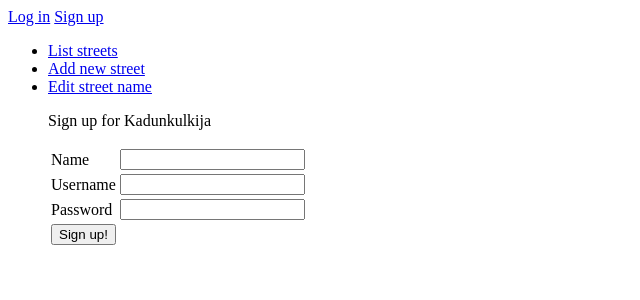
After one commit to noorary/kadunkulkija, a Flask app: page /auth/signup in a window 1280 px wide. The commit adds this page. Shown: the top 300 px of the page, without its empty margins (0-640 px from the left). Run offline with Flask 2, Linux system fonts and the light colour scheme.

Commit message:
rekistöröityminen toteutettu

```diff
--- a/application/auth/forms.py
+++ b/application/auth/forms.py
@@ -7,3 +7,11 @@ class LoginForm(FlaskForm):
 
     class Meta:
         csrf = False
+
+class SignupForm(FlaskForm):
+    name = StringField("Name")
+    username = StringField("Username")
+    password = PasswordField("Password")
+
+    class Meta:
+      csrf = False
--- a/application/auth/views.py
+++ b/application/auth/views.py
@@ -1,9 +1,10 @@
 from flask import render_template, request, redirect, url_for
 from flask_login import login_user, logout_user
 
-from application import app
+from application import app, db
 from application.auth.models import User
 from application.auth.forms import LoginForm
+from application.auth.forms import SignupForm
 
 @app.route("/auth/login", methods = ["GET", "POST"])
 def auth_login():
@@ -11,7 +12,7 @@ def auth_login():
         return render_template("auth/loginform.html", form = LoginForm())
 
     form = LoginForm(request.form)
-    # mahdolliset validoinnit
+    # TO DO validoinnit
 
     user = User.query.filter_by(username=form.username.data, password=form.password.data).first()
     if not user:
@@ -26,3 +27,25 @@ def auth_login():
 def auth_logout():
     logout_user()
     return redirect(url_for("index"))
+
+@app.route("/auth/signup", methods = ["GET", "POST"])
+def auth_signup():
+    if request.method == "GET":
+      return render_template("auth/signupform.html", form = SignupForm())
+
+    form = SignupForm(request.form)
+    # TO DO validioinnit
+
+    # TO DO lisää uuden käyttäjän tiedot tietokantaan
+
+    form = SignupForm(request.form)
+
+    u = User(form.name.data, form.username.data, form.password.data)
+
+    db.session().add(u)
+    db.session().commit()
+
+
+    # TO DO kahta samaa käyttäjänimeä ei voi olla
+    # TO DO ilmoitetaan rekistöröitymisen onnistumisesta
+    return redirect(url_for("auth_login"))
--- /dev/null
+++ b/application/templates/auth/signupform.html
@@ -0,0 +1,39 @@
+{% extends "layout.html" %}
+
+{% block body %}
+{{ error }}
+<form method="POST" action="{{ url_for('auth_signup') }}">
+
+  <p> Sign up for Kadunkulkija </p>
+  <table>
+    <tr>
+      <td>
+	{{ form.name.label }}
+      </td>
+      <td>
+	{{ form.name }}
+      </td>
+    </tr>
+    <tr>
+      <td>
+	{{ form.username.label }}
+      </td>
+      <td>
+        {{ form.username }}
+      </td>
+    </tr>
+    <tr>
+      <td>
+	{{ form.password.label }}
+      </td>
+      <td>
+	{{ form.password }}
+      </td>
+    </tr>
+    <tr>
+      <td colspan="2">
+	<input type="submit" value="Sign up!"/>
+      </td>
+    </tr>
+</form>
+{% endblock %}
--- a/application/templates/layout.html
+++ b/application/templates/layout.html
@@ -12,6 +12,7 @@
     </p>
     {% else %}
     <a href="{{ url_for('auth_login') }}">Log in</a>
+    <a href="{{ url_for('auth_signup') }}">Sign up</a>
     {% endif %}
 
     <ul>
```
